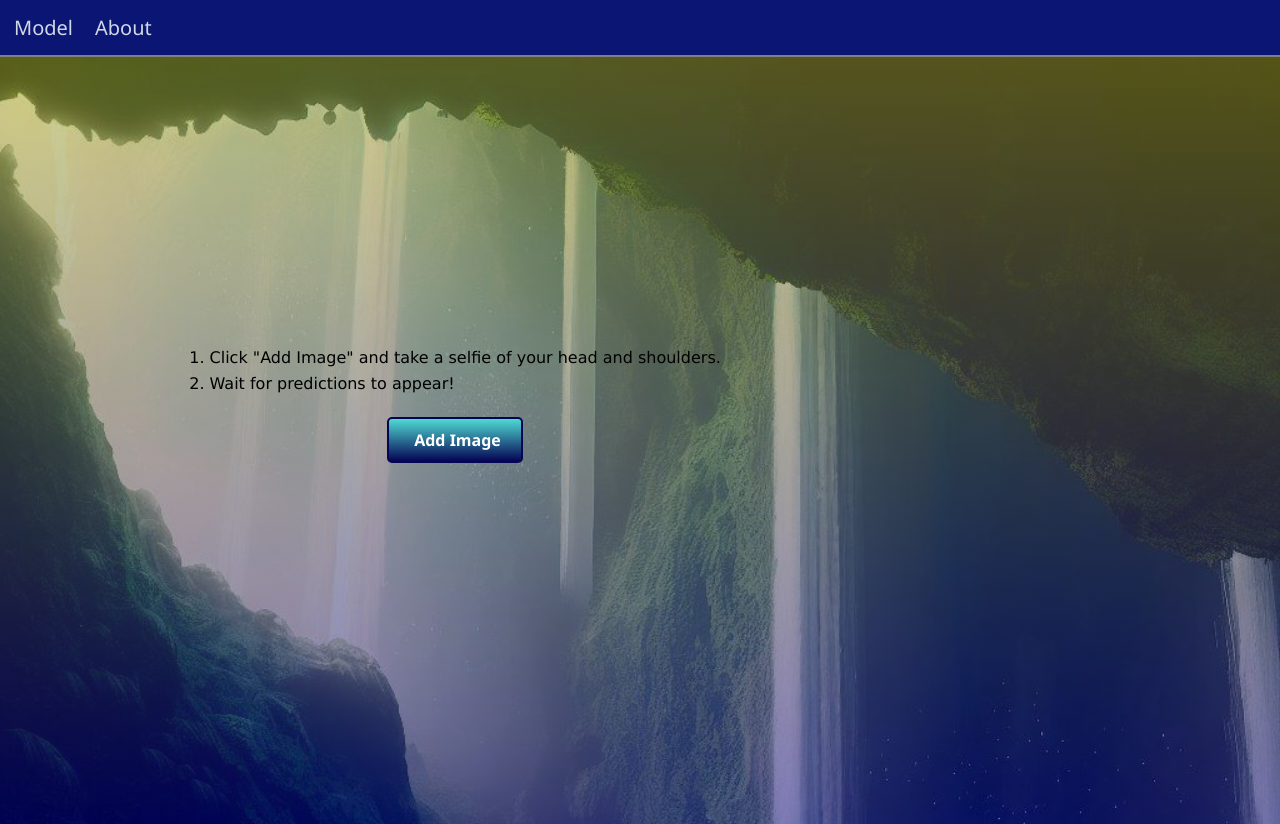
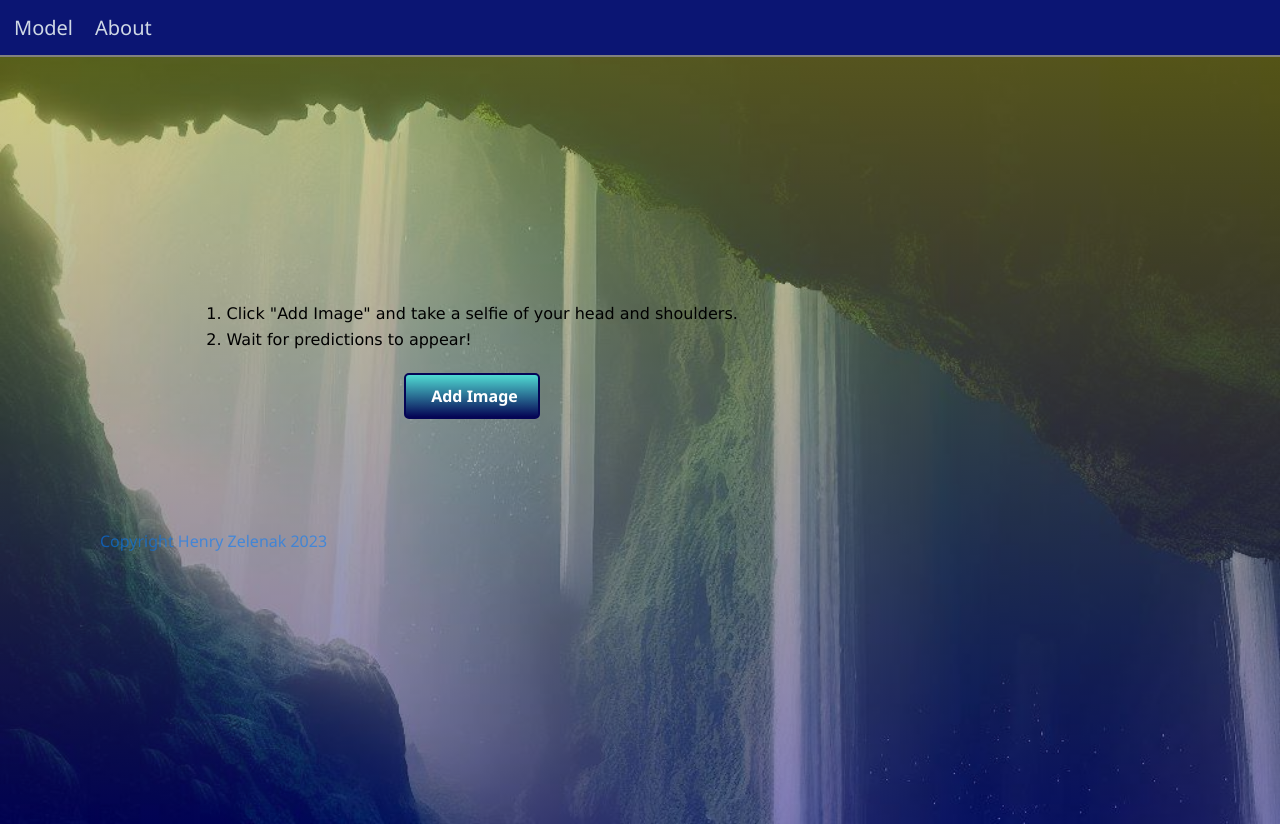
Before and after one commit to hz-zh/Song-Style_JS, a website: page index.html in a window 1280 px wide. Drawn offline with Linux system fonts and the light colour scheme; some icons are missing.

Commit message:
Add copyright notice to both pages

```diff
--- a/index.html
+++ b/index.html
@@ -33,7 +33,7 @@ limitations under the License.
       </nav>
     </header>
     <main>
-      <!--<div class="background-image">-->
+      <div class="topRow">
         <div class="left-col">
           <p class="instructions">1. Click "Add Image" and take a selfie of your head and shoulders.<br> 2. Wait for predictions to appear!</p>
           <img src="none" class="logo">
@@ -57,6 +57,8 @@ limitations under the License.
         <img id="image" width="25%" height="auto" max-width="50%">
           <!--<canvas id="canvas1" width="128" height="128"></canvas>-->
         <!--</div>-->
+      </div>
+      <p class="copy">Copyright Henry Zelenak 2023</p>
     </main>
     <script src="https://cdn.jsdelivr.net/npm/@tensorflow/tfjs@latest"> </script>
     <script src="https://cdn.jsdelivr.net/npm/@tensorflow/tfjs-vis@1.0.2/dist/tfjs-vis.umd.min.js"></script>
--- a/styles.css
+++ b/styles.css
@@ -104,8 +104,9 @@
    width: 60%;
    height: fit-content;
    display: flex;
+   flex-direction: column;
    align-self: center;
-   margin: 0px 0px 200px;
+   margin: 0px 0px 20px;
    padding: 15px;
    background-color: #decdaf;
    border-radius: 10px;
@@ -214,6 +215,7 @@
   margin: 0px;
   padding: 0px;
   display: flex;
+  flex-direction: column;
   flex-grow: 1;
   justify-content: center;
   align-items: center;
@@ -374,6 +376,14 @@ td {
   .custom-file-upload {
     font-size: 20px;
   }
+
+  .aboutBio {
+    width: 90%;
+  }
+
+  .topRow {
+    flex-direction: column !important;
+  }
 }
 
 .instructions {
@@ -438,3 +448,21 @@ td {
   margin: 10px 20px;
   padding: 0px;
 }
+
+.copy {
+  align-self: flex-start;
+  color: #007bff91;
+  font-size: 16px;
+  margin-bottom: 16px;
+  margin-left: 100px;
+
+}
+
+.topRow {
+  width: 100%;
+  display: flex;
+  flex-direction: row;
+  justify-content: center;
+  align-items: center;
+  gap: 16px;
+}
```
Also changed, not shown: about.html (+2 -1 lines). Lines whose indentation alone changed are shown as unchanged.
